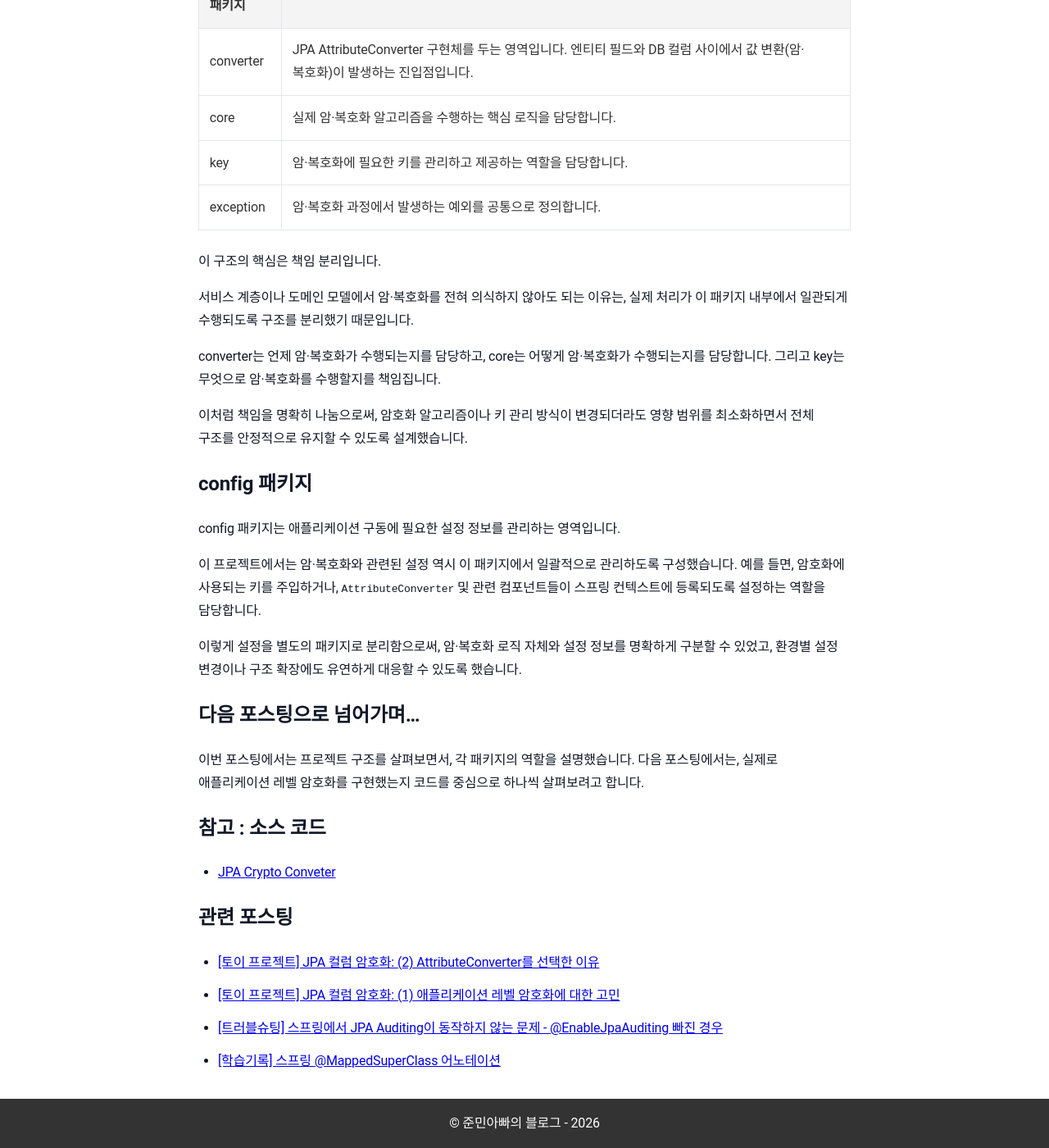
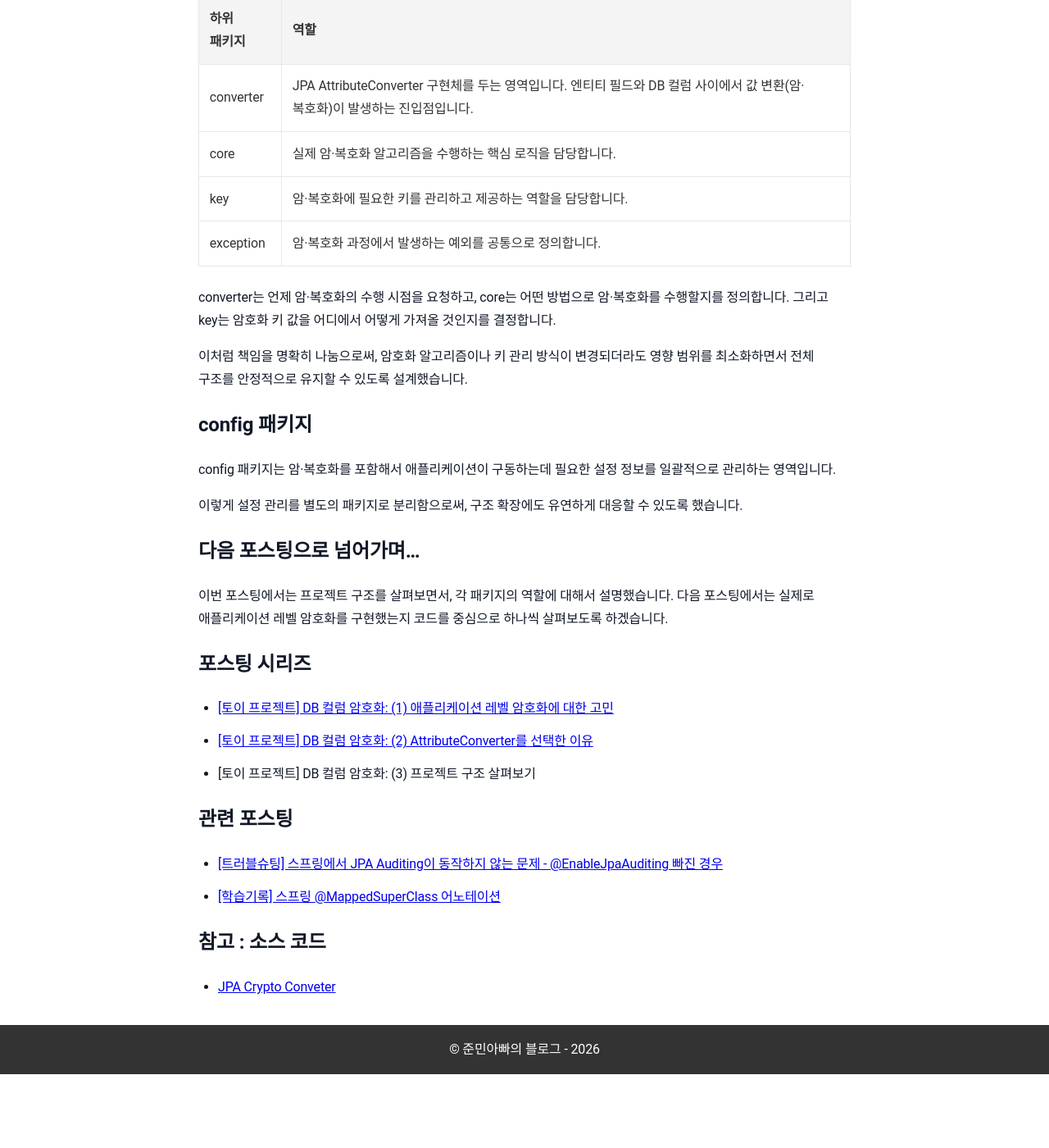
Before and after one commit to sanghoon-lee/sanghoon-lee.github.io, a Jekyll site: the page built from _posts/2026-01-26-JPACryptoConverter3.md, in a window 1280 px wide and 1400 px high, scrolled down 3225 px. Shown: the whole window at 82% size. Built offline with Jekyll 4.4.1, drawn with Linux system fonts in a browser that asks for light colours; nearby versions of some CDN libraries; comment, search, counter and statistics services are not loaded; after the commit the page ends 4535 px from its top, so only the background shows below that; some of the changed text lies outside the part shown.

Commit message:
포스팅 시리즈 전체 수정

```diff
--- a/_posts/2026-01-26-JPACryptoConverter3.md
+++ b/_posts/2026-01-26-JPACryptoConverter3.md
@@ -91,8 +91,9 @@ private String phoneNumber;
 crypto 패키지는 애플리케이션 레벨에서
 데이터의 암·복호화를 전담하는 핵심 영역입니다.
 
-서비스 계층이나 도메인 모델이 데이터의 암·복호화 여부를 전혀 의식하지 않도록 만드는 것이 설계 목표였습니다. 이를 위해,
-역할에 따라 다음과 같은 하위 패키지로 나누어 구성했습니다.
+서비스 계층이나 도메인 모델이 데이터의 암·복호화 여부를 전혀 의식하지 않도록 만들어보고 싶었습니다. 그래서 실제 암·복호화 처리는 이 패키지 내부에서 일관되게 수행되도록 구조를 분리했습니다.
+
+이 구조의 핵심은 책임 분리입니다. 설계에 대한 고민 끝에 다음과 같이 하위 패키지로 나누어 구성했습니다.
 
 | 하위 패키지 | 역할 |
 | ---- | ----  |
@@ -101,43 +102,32 @@ crypto 패키지는 애플리케이션 레벨에서
 | key |	암·복호화에 필요한 키를 관리하고 제공하는 역할을 담당합니다. |
 | exception	| 암·복호화 과정에서 발생하는 예외를 공통으로 정의합니다. |
 
-이 구조의 핵심은 책임 분리입니다.
+converter는 언제 암·복호화의 수행 시점을 요청하고,
+core는 어떤 방법으로 암·복호화를 수행할지를 정의합니다.
+그리고 key는 암호화 키 값을 어디에서 어떻게 가져올 것인지를 결정합니다.
 
-서비스 계층이나 도메인 모델에서 암·복호화를 전혀 의식하지 않아도 되는 이유는, 실제 처리가 이 패키지 내부에서 일관되게 수행되도록 구조를 분리했기 때문입니다.
-
-converter는 언제 암·복호화가 수행되는지를 담당하고,
-core는 어떻게 암·복호화가 수행되는지를 담당합니다.
-그리고 key는 무엇으로 암·복호화를 수행할지를 책임집니다.
-
-이처럼 책임을 명확히 나눔으로써,
-암호화 알고리즘이나 키 관리 방식이 변경되더라도
-영향 범위를 최소화하면서
-전체 구조를 안정적으로 유지할 수 있도록 설계했습니다.
+이처럼 책임을 명확히 나눔으로써, 암호화 알고리즘이나 키 관리 방식이 변경되더라도 영향 범위를 최소화하면서 전체 구조를 안정적으로 유지할 수 있도록 설계했습니다.
 
 ## config 패키지
 
-config 패키지는 애플리케이션 구동에 필요한 설정 정보를 관리하는 영역입니다.
+config 패키지는 암·복호화를 포함해서 애플리케이션이 구동하는데 필요한 설정 정보를 일괄적으로 관리하는 영역입니다.
 
-이 프로젝트에서는 암·복호화와 관련된 설정 역시
-이 패키지에서 일괄적으로 관리하도록 구성했습니다.
-예를 들면, 암호화에 사용되는 키를 주입하거나,
-`AttributeConverter` 및 관련 컴포넌트들이
-스프링 컨텍스트에 등록되도록 설정하는 역할을 담당합니다.
-
-이렇게 설정을 별도의 패키지로 분리함으로써,
-암·복호화 로직 자체와 설정 정보를 명확하게 구분할 수 있었고,
-환경별 설정 변경이나 구조 확장에도 유연하게 대응할 수 있도록 했습니다.
+이렇게 설정 관리를 별도의 패키지로 분리함으로써, 구조 확장에도 유연하게 대응할 수 있도록 했습니다.
 
 ## 다음 포스팅으로 넘어가며...
 
-이번 포스팅에서는 프로젝트 구조를 살펴보면서, 각 패키지의 역할을 설명했습니다. 다음 포스팅에서는, 실제로 애플리케이션 레벨 암호화를 구현했는지 코드를 중심으로 하나씩 살펴보려고 합니다.
+이번 포스팅에서는 프로젝트 구조를 살펴보면서, 각 패키지의 역할에 대해서 설명했습니다. 다음 포스팅에서는 실제로 애플리케이션 레벨 암호화를 구현했는지 코드를 중심으로 하나씩 살펴보도록 하겠습니다.
+
+## 포스팅 시리즈
+
+* [[토이 프로젝트] DB 컬럼 암호화: (1) 애플리케이션 레벨 암호화에 대한 고민](https://sanghoon-lee.github.io/2026/01/24/JPACryptoConverter/)
+* [[토이 프로젝트] DB 컬럼 암호화: (2) AttributeConverter를 선택한 이유](https://sanghoon-lee.github.io/2026/01/25/JPACryptoConverter2/)
+* [토이 프로젝트] DB 컬럼 암호화: (3) 프로젝트 구조 살펴보기
+
+## 관련 포스팅
+
+* [[트러블슈팅] 스프링에서 JPA Auditing이 동작하지 않는 문제 - @EnableJpaAuditing 빠진 경우](https://sanghoon-lee.github.io/2026/01/21/JPAAuditing/)
+* [[학습기록] 스프링 @MappedSuperClass 어노테이션](https://sanghoon-lee.github.io/2026/01/07/MappedSuperClass/)
 
 ## 참고 : 소스 코드
 * [JPA Crypto Conveter](https://github.com/sanghoon-lee/jpa-crypto-converter)
-
-## 관련 포스팅
-
-* [[토이 프로젝트] JPA 컬럼 암호화: (2) AttributeConverter를 선택한 이유](https://sanghoon-lee.github.io/2026/01/25/JPACryptoConverter2/)
-* [[토이 프로젝트] JPA 컬럼 암호화: (1) 애플리케이션 레벨 암호화에 대한 고민](https://sanghoon-lee.github.io/2026/01/24/JPACryptoConverter/)
-* [[트러블슈팅] 스프링에서 JPA Auditing이 동작하지 않는 문제 - @EnableJpaAuditing 빠진 경우](https://sanghoon-lee.github.io/2026/01/21/JPAAuditing/)
-* [[학습기록] 스프링 @MappedSuperClass 어노테이션](https://sanghoon-lee.github.io/2026/01/07/MappedSuperClass/)
```
Also changed, not shown: _posts/2026-01-24-JPACryptoConverter.md (+7 -6 lines), _posts/2026-01-25-JPACryptoConverter2.md (+7 -6 lines).
